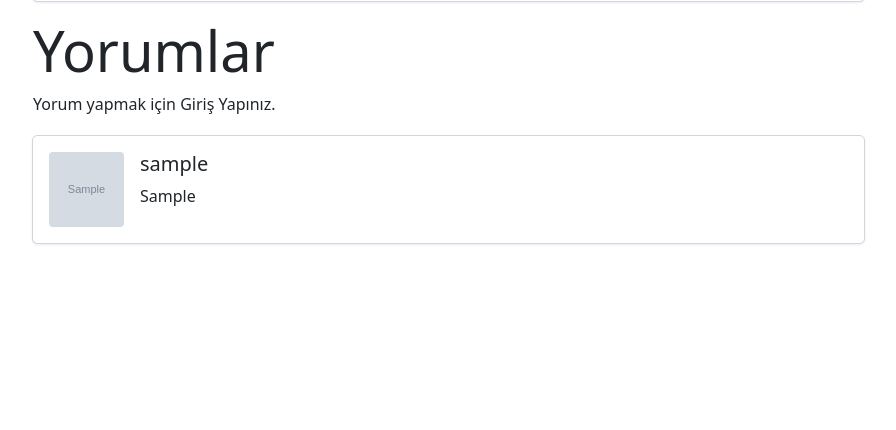
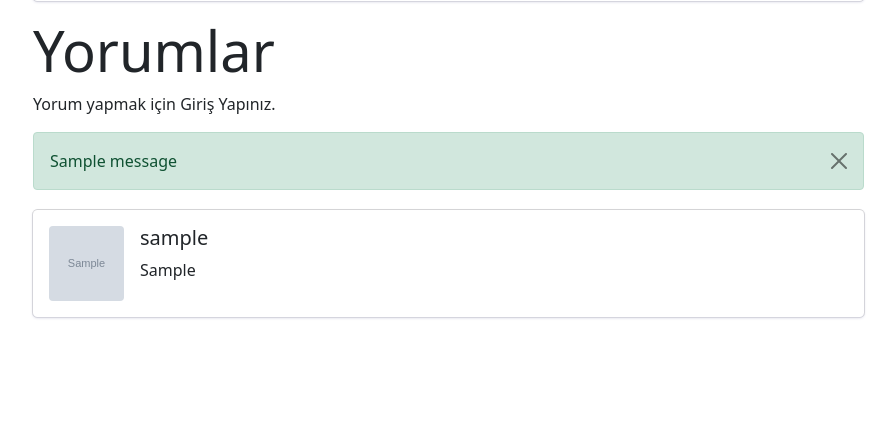
Before and after one commit to ugurhmz/Oguzhan-celikarslan-Blog-project, a Django app: a page that uses blog/templates/pages/detay.html in a window 1280 px wide. Shown: the part 719-1149 px from the top of the page, without its empty margins (49-945 px from the left). Run offline with Django 3.2, Linux system fonts and the light colour scheme; tables that the repository leaves empty hold one stand-in row (values such as "Sample post"); grey boxes marked "Sample" are stand-in pictures; one stand-in notice (Sample message) is shown; some libraries are stand-ins or nearby versions.

Commit message:
messages framework eklendi

```diff
--- a/blog/templates/pages/detay.html
+++ b/blog/templates/pages/detay.html
@@ -48,6 +48,26 @@
 
 {% endif %}
 
+   {% if messages %}
+
+        <div class="alert alert-success alert-dismissible fade show" role="alert">
+
+            {% for message in messages %}
+            {{ message }}
+            {% endfor %}
+
+          <button type="button" class="btn-close" data-bs-dismiss="alert" aria-label="Close"></button>
+        </div>
+
+
+
+
+
+{% endif %}
+
+
+
+
  {% for yorum in yorumlar %}
 
      <div class="card">
--- a/blog/views/yorum_sil.py
+++ b/blog/views/yorum_sil.py
@@ -1,12 +1,17 @@
 from django.contrib.auth.decorators import login_required
 from blog.models import YorumModel
 from django.shortcuts import  get_object_or_404, redirect
+from django.contrib import messages
+
+
 
 @login_required(login_url='/')
 def yorum_sil(request,id): #belli başlı sluglı olanı silecez
     yorum=get_object_or_404(YorumModel, id=id)
     if yorum.yazan == request.user or yorum.yazi.yazar ==request.user:
         yorum.delete()
+
+        messages.success(request,"Yorum Başarıyla silindi")
         return redirect('detay',slug=yorum.yazi.slug)
 
 
```
